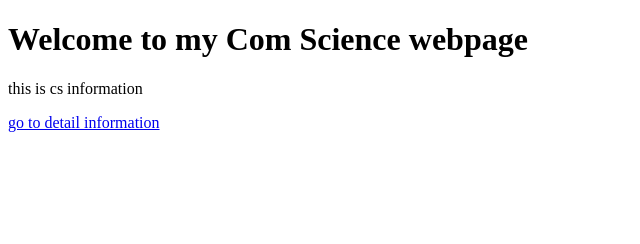
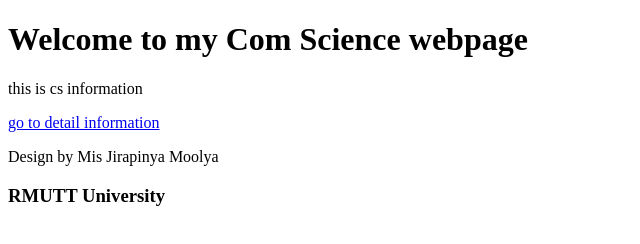
Before and after one commit to Jirapinyaeiei/my-cs-template, a plain HTML site: page index.html in a window 1280 px wide. Shown: the whole page, without its empty margins (0-640 px from the left). Drawn offline with Linux system fonts and the light colour scheme.

Commit message:
Update index.html

```diff
--- a/index.html
+++ b/index.html
@@ -10,5 +10,7 @@
     <h1> Welcome to my Com Science webpage</h1>
     <p>this is cs information</p>
     <a href="2.html">go to detail information</a>
+    <p>Design by Mis Jirapinya Moolya </p>
+    <h3>RMUTT University</h3>
 </body>
 </html>
```
